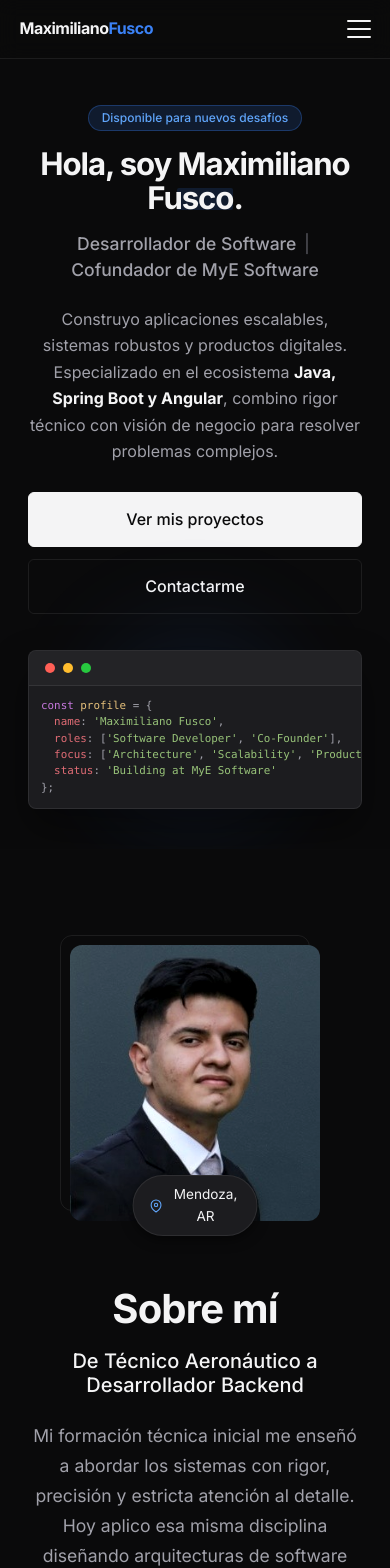
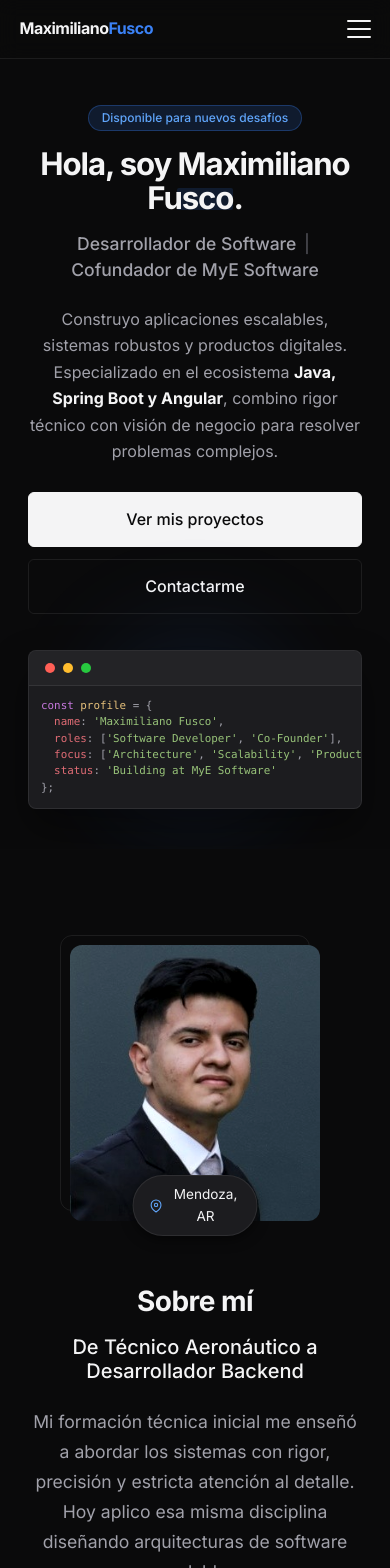
Before and after one commit to MaxiFusco/Portfolio, an Angular app: page / in a window 390 px wide. Shown: the top 1568 px of the page. Built offline with nearby package versions, Linux system fonts and the light colour scheme.

Commit message:
Prevent horizontal overflow on small screens

```diff
--- a/src/styles.scss
+++ b/src/styles.scss
@@ -1,5 +1,4 @@
 /* Global Styles */
-
 
 :root {
   /* Dark Tech Color Palette */
@@ -11,7 +10,7 @@
   --text-secondary: #a1a1aa;
   --text-tertiary: #71717a;
 
-  --accent-primary: #3b82f6; /* Blue */
+  --accent-primary: #3b82f6;
   --accent-secondary: #60a5fa;
   --accent-glow: rgba(59, 130, 246, 0.15);
 
@@ -19,8 +18,6 @@
   --border-hover: rgba(255, 255, 255, 0.15);
 
   --nav-bg: rgba(10, 10, 11, 0.7);
-
-  /* Spacing */
   --section-padding: 6rem 5%;
 }
 
@@ -30,13 +27,33 @@
   padding: 0;
 }
 
-html, body {
+html,
+body {
+  width: 100%;
+  min-width: 0;
+  max-width: 100%;
+  overflow-x: clip;
   font-family: 'Inter', -apple-system, BlinkMacSystemFont, 'Segoe UI', Roboto, Helvetica, Arial, sans-serif;
   background-color: var(--bg-primary);
   color: var(--text-primary);
   line-height: 1.6;
   scroll-behavior: smooth;
   -webkit-font-smoothing: antialiased;
+}
+
+img,
+video,
+iframe,
+svg {
+  max-width: 100%;
+}
+
+button,
+input,
+textarea,
+select {
+  font: inherit;
+  max-width: 100%;
 }
 
 /* Accessibility: Focus styles */
@@ -49,14 +66,15 @@ section {
   scroll-margin-top: 80px;
 }
 
-/* Layout Utilities */
 .container {
+  width: 100%;
   max-width: 1200px;
+  min-width: 0;
   margin: 0 auto;
 }
 
 .section-title {
-  font-size: 2.5rem;
+  font-size: clamp(1.75rem, 5vw, 2.5rem);
   font-weight: 700;
   margin-bottom: 1rem;
   letter-spacing: -0.02em;
@@ -70,20 +88,23 @@ section {
   max-width: 600px;
 }
 
-/* Base Buttons */
-.btn-primary {
+.btn-primary,
+.btn-secondary {
   display: inline-flex;
   align-items: center;
   justify-content: center;
   padding: 0.75rem 1.5rem;
-  background-color: var(--text-primary);
-  color: var(--bg-primary);
   font-weight: 500;
   border-radius: 6px;
   text-decoration: none;
   transition: all 0.2s ease;
+  cursor: pointer;
+}
+
+.btn-primary {
+  background-color: var(--text-primary);
+  color: var(--bg-primary);
   border: 1px solid var(--text-primary);
-  cursor: pointer;
 }
 
 .btn-primary:hover {
@@ -92,18 +113,9 @@ section {
 }
 
 .btn-secondary {
-  display: inline-flex;
-  align-items: center;
-  justify-content: center;
-  padding: 0.75rem 1.5rem;
   background-color: transparent;
   color: var(--text-primary);
-  font-weight: 500;
-  border-radius: 6px;
-  text-decoration: none;
-  transition: all 0.2s ease;
   border: 1px solid var(--border-color);
-  cursor: pointer;
 }
 
 .btn-secondary:hover {
@@ -111,9 +123,10 @@ section {
   border-color: var(--border-hover);
 }
 
-/* Animations */
 @media (prefers-reduced-motion: reduce) {
-  *, ::before, ::after {
+  *,
+  *::before,
+  *::after {
     animation-duration: 0.01ms !important;
     animation-iteration-count: 1 !important;
     transition-duration: 0.01ms !important;
@@ -130,7 +143,6 @@ section {
   to { opacity: 1; transform: translateY(0); }
 }
 
-/* Global Cards */
 .card {
   background-color: var(--bg-secondary);
   border: 1px solid var(--border-color);
```
